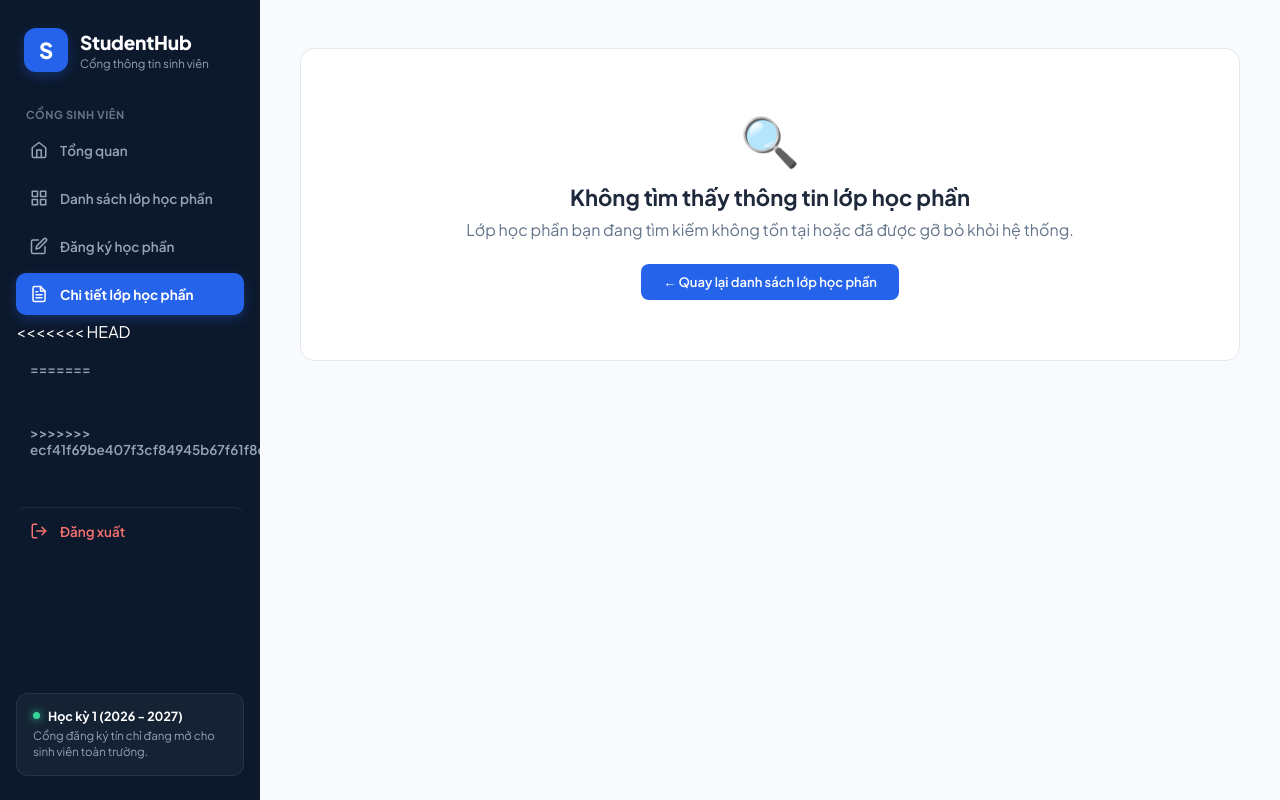
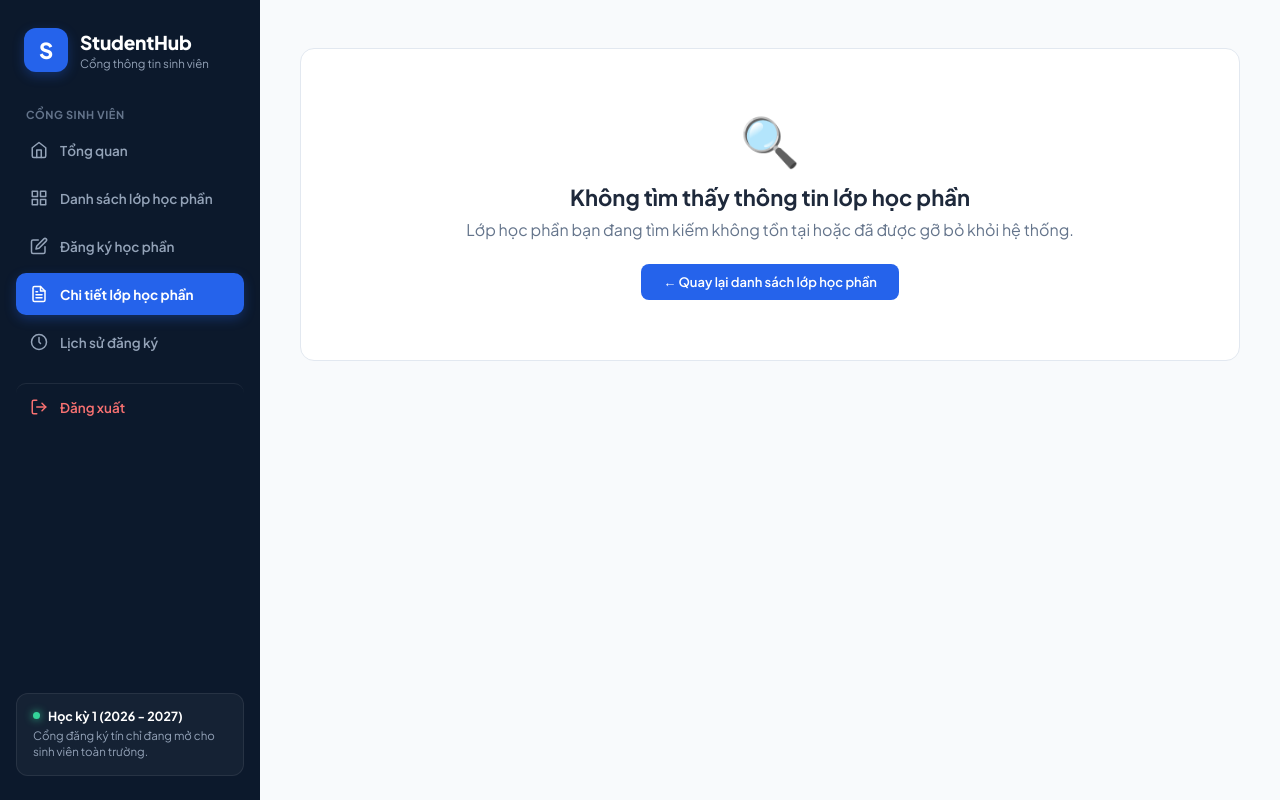
Before and after one commit to ngocanh123-dotcom/studenthub, a PHP site: template app/Views/classes/detail.php in a window 1280 px wide. Run offline with PHP 8.4, Linux system fonts and the light colour scheme; the template is opened without the code that fills it, so the values that code supplies are empty.

Commit message:
hoan tat

```diff
--- a/app/Views/layouts/sidebar.php
+++ b/app/Views/layouts/sidebar.php
@@ -67,15 +67,10 @@ $currentUri = $_SERVER['REQUEST_URI'];
                 <span>Chi tiết lớp học phần</span>
             </a>
 
-<<<<<<< HEAD
-                       <!-- 5. Lịch sử đăng ký -->
-            <a href="/studenthub/public/lich_su_dang_ky.php"
-               class="sh-nav-item <?= (strpos($currentUri, 'lich_su_dang_ky') !== false || strpos($currentUri, 'lichsu') !== false) ? 'active' : '' ?>">
-=======
+
             <!-- 5. Lịch sử đăng ký -->
             <a href="/studenthub/public/lich_su_dang_ky.php"
                class="sh-nav-item <?= (strpos($currentUri, 'lich_su_dang_ky') !== false || strpos($currentUri, 'lichsu') !== false || (isset($activeSidebar) && $activeSidebar === 'lich_su')) ? 'active' : '' ?>">
->>>>>>> ecf41f69be407f3cf84945b67f61f8da7f50cd82
                 <svg width="18" height="18" viewBox="0 0 24 24" fill="none" stroke="currentColor" stroke-width="2" stroke-linecap="round" stroke-linejoin="round">
                     <circle cx="12" cy="12" r="10"></circle>
                     <polyline points="12 6 12 12 14 14"></polyline>
--- a/app/Views/lichsu/index.php
+++ b/app/Views/lichsu/index.php
@@ -13,12 +13,10 @@ if (!isset($_SESSION['user_id']) || ($_SESSION['role'] ?? '') !== 'sinhvien') {
 // 2. Khai báo các biến cho Header
 $breadcrumb = 'Trang chủ / Lịch sử đăng ký';
 $pageTitle = 'Lịch sử đăng ký học phần';
-<<<<<<< HEAD
-$pageSubtitle = 'Theo dõi các lớp đã đăng ký trong học kỳ.';
-=======
+
 $pageSubtitle = 'Theo dõi các lớp đã đăng ký và thực hiện hủy nếu còn trong thời gian quy định.';
 $activeSidebar = 'lich_su';
->>>>>>> ecf41f69be407f3cf84945b67f61f8da7f50cd82
+
 
 // 3. Nhúng Header (Bao gồm cả Sidebar)
 require_once __DIR__ . '/../layouts/header.php';
--- a/database/seed.sql
+++ b/database/seed.sql
@@ -1,7 +1,3 @@
-<<<<<<< HEAD
--- ==========================================
--- DỮ LIỆU MẪU BỔ SUNG (Do Kim Anh thêm)
--- ==========================================
 
 -- 1. Thêm 2 học kỳ mới
 INSERT INTO hoc_ky (ten_hoc_ky, ngay_bat_dau, ngay_ket_thuc, thoi_gian_mo_dk, thoi_gian_dong_dk, trang_thai_dang_ky) VALUES
--- a/public/dang_ky_hoc.php
+++ b/public/dang_ky_hoc.php
@@ -260,7 +260,7 @@ if (!$lopId || $lopId <= 0) {
                 ]);
 
             } else {
-<<<<<<< HEAD
+
                 if ($dangKyCu) {
 
                     $stmt = $pdo->prepare("
@@ -296,7 +296,7 @@ if (!$lopId || $lopId <= 0) {
 
                 $thongBao = 'Đăng ký học phần thành công!';
                 $loaiThongBao = 'success';
-=======
+
                 // Tạo bản ghi đăng ký mới
                 $stmt = $pdo->prepare("
                     INSERT INTO dang_ky_hoc
@@ -309,7 +309,7 @@ if (!$lopId || $lopId <= 0) {
                     'lop_id' => $lopId,
                     'sv_id'  => $sinhVienId
                 ]);
->>>>>>> ecf41f69be407f3cf84945b67f61f8da7f50cd82
+
             }
 
             $thongBao = 'Đăng ký học phần thành công!';
```
